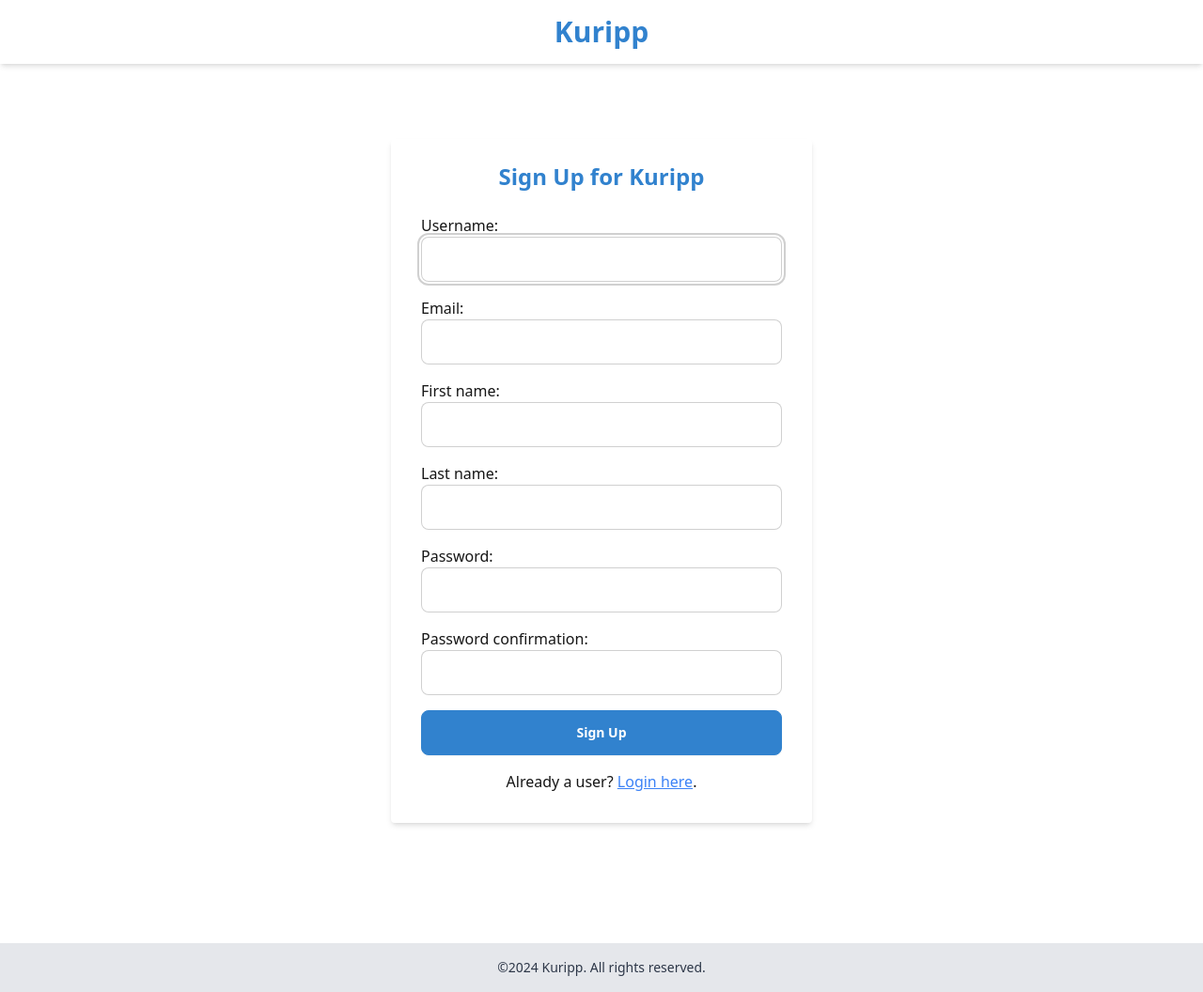
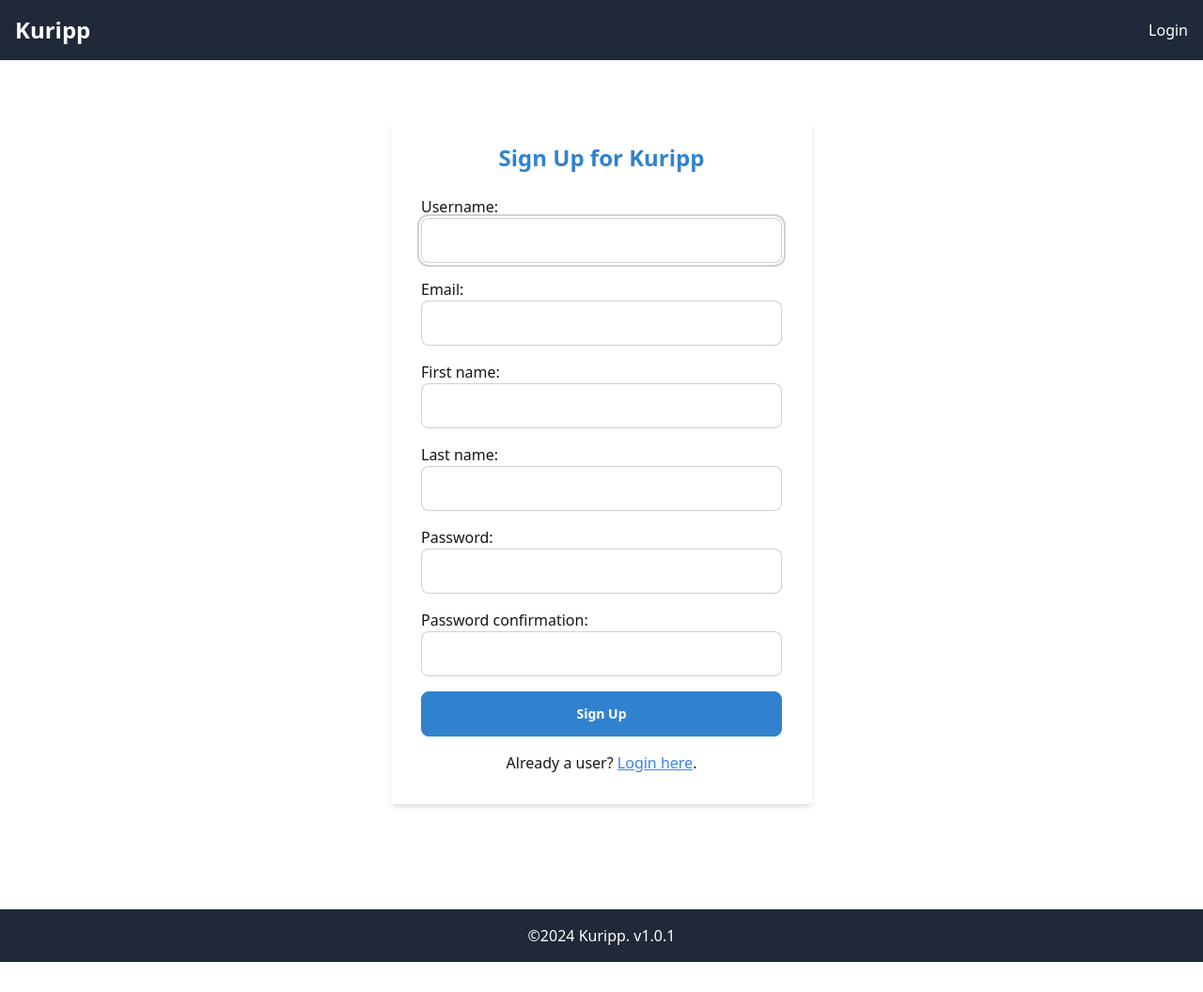
Before and after one commit to rishikeshsreehari/kuripp, a Django app: page /signup/ in a window 1280 px wide. Shown: the whole page at 94% size. After the commit the page ends 1024 px from the top, so only its background shows below. Run offline with Django 4.2, Linux system fonts and the light colour scheme.

Commit message:
Added login/logout/signup processess successfully

```diff
--- a/core/urls.py
+++ b/core/urls.py
@@ -2,9 +2,11 @@ from django.urls import path
 from . import views
 
 urlpatterns = [
+    path('', views.home, name='home'),  # Ensure this line is present
     path('signup/', views.signup, name='signup'),
     path('login/', views.login_view, name='login'),
     path('add-session/', views.add_session, name='add_session'),
     path('profile/', views.profile, name='profile'),
-    path('', views.landing, name='landing'),
+    path('logout/', views.logout_view, name='logout'),  # Add this line
+
 ]
--- a/core/views.py
+++ b/core/views.py
@@ -1,30 +1,32 @@
+from django.contrib.auth import logout
+from django.contrib.auth.decorators import login_required
 from django.contrib import messages
 from django.shortcuts import render, redirect
+from django.contrib.auth.forms import AuthenticationForm
 from django.contrib.auth import login, authenticate
-from django.contrib.auth.decorators import login_required
-from django.contrib.auth.forms import AuthenticationForm
 from .forms import CustomUserCreationForm
 from config import FOOTER_TEXT
 
-def landing(request):
+def home(request):
     return render(request, 'landing.html', {'footer_text': FOOTER_TEXT})
 
 def signup(request):
-    if request.method == 'POST':
+    if request.method == "POST":
         form = CustomUserCreationForm(request.POST)
         if form.is_valid():
             form.save()
-            messages.success(request, 'Account created successfully. Please log in.')
+            messages.success(request, "Signup successful. Please log in.")
             return redirect('login')
-        else:
-            for error in form.errors.values():
-                messages.error(request, error)
     else:
         form = CustomUserCreationForm()
-    return render(request, 'registration/signup.html', {'form': form, 'footer_text': FOOTER_TEXT, 'title': 'Sign Up', 'button_text': 'Sign Up'})
+    return render(request, 'registration/signup.html', {'form': form, 'footer_text': FOOTER_TEXT})
+
+@login_required
+def profile(request):
+    return render(request, 'profile.html', {'footer_text': FOOTER_TEXT})
 
 def login_view(request):
-    if request.method == 'POST':
+    if request.method == "POST":
         form = AuthenticationForm(request, data=request.POST)
         if form.is_valid():
             username = form.cleaned_data.get('username')
@@ -34,28 +36,28 @@ def login_view(request):
                 login(request, user)
                 return redirect('profile')
             else:
-                messages.error(request, 'Invalid username or password')
+                messages.error(request, "Invalid username or password.")
         else:
-            messages.error(request, 'Invalid username or password')
-    else:
-        form = AuthenticationForm()
-    return render(request, 'registration/login.html', {'form': form, 'footer_text': FOOTER_TEXT, 'title': 'Login', 'button_text': 'Login'})
+            messages.error(request, "Invalid username or password.")
+    form = AuthenticationForm()
+    return render(request, 'registration/login.html', {'form': form, 'footer_text': FOOTER_TEXT})
+
+def logout_view(request):
+    logout(request)
+    messages.success(request, "You have been successfully logged out.")
+    return redirect('home')
+
 
 @login_required
 def add_session(request):
-    if request.method == 'POST':
+    if request.method == "POST":
         form = WritingSessionForm(request.POST, request.FILES)
         if form.is_valid():
             session = form.save(commit=False)
             session.user = request.user
             session.save()
+            messages.success(request, "Writing session added successfully.")
             return redirect('profile')
     else:
         form = WritingSessionForm()
     return render(request, 'add_session.html', {'form': form, 'footer_text': FOOTER_TEXT})
-
-@login_required
-def profile(request):
-    user = request.user
-    avatar_url = f"https://avatars.dicebear.com/api/initials/{user.first_name}.svg"
-    return render(request, 'profile.html', {'user': user, 'avatar_url': avatar_url, 'footer_text': FOOTER_TEXT})
--- a/requirements.txt
+++ /dev/null
@@ -1,6 +0,0 @@
-asgiref==3.8.1
-Django==4.2.14
-pillow==10.4.0
-sqlparse==0.5.0
-typing-extensions==4.12.2
-tzdata==2024.1
--- a/static/css/output.css
+++ b/static/css/output.css
@@ -1435,6 +1476,20 @@ html {
   background-color: rgb(255 255 255 / var(--tw-bg-opacity));
 }
 
+.bg-gray-800 {
+  --tw-bg-opacity: 1;
+  background-color: rgb(31 41 55 / var(--tw-bg-opacity));
+}
+
+.bg-blue-100 {
+  --tw-bg-opacity: 1;
+  background-color: rgb(219 234 254 / var(--tw-bg-opacity));
+}
+
+.fill-current {
+  fill: currentColor;
+}
+
 .stroke-current {
   stroke: currentColor;
 }
@@ -1454,6 +1509,26 @@ html {
   padding-bottom: 1rem;
 }
 
+.py-8 {
+  padding-top: 2rem;
+  padding-bottom: 2rem;
+}
+
+.px-4 {
+  padding-left: 1rem;
+  padding-right: 1rem;
+}
+
+.py-1 {
+  padding-top: 0.25rem;
+  padding-bottom: 0.25rem;
+}
+
+.py-3 {
+  padding-top: 0.75rem;
+  padding-bottom: 0.75rem;
+}
+
 .pb-8 {
   padding-bottom: 2rem;
 }
@@ -1508,6 +1587,21 @@ html {
 .text-secondary {
   --tw-text-opacity: 1;
   color: var(--fallback-s,oklch(var(--s)/var(--tw-text-opacity)));
+}
+
+.text-gray-600 {
+  --tw-text-opacity: 1;
+  color: rgb(75 85 99 / var(--tw-text-opacity));
+}
+
+.text-white {
+  --tw-text-opacity: 1;
+  color: rgb(255 255 255 / var(--tw-text-opacity));
+}
+
+.text-blue-900 {
+  --tw-text-opacity: 1;
+  color: rgb(30 58 138 / var(--tw-text-opacity));
 }
 
 .underline {
--- a/templates/base.html
+++ b/templates/base.html
@@ -3,15 +3,39 @@
 <head>
     <meta charset="UTF-8">
     <meta name="viewport" content="width=device-width, initial-scale=1.0">
+    <title>{% block title %}Kuripp{% endblock %}</title>
     {% load static %}
     <link href="{% static 'css/output.css' %}" rel="stylesheet">
-    <title>{% block title %}Kuripp{% endblock %}</title>
 </head>
-<body class="bg-background min-h-screen flex flex-col">
+<body>
     {% include 'header.html' %}
-    <main class="flex-grow container mx-auto py-4">
+    <div class="min-h-screen">
+        {% if messages %}
+            <div class="container mx-auto mt-4">
+                {% for message in messages %}
+                    <div class="alert alert-{{ message.tags }} bg-blue-100 border-t-4 border-blue-500 rounded-b text-blue-900 px-4 py-3 shadow-md mb-4">
+                        <div class="flex">
+                            <div class="py-1">
+                                <svg class="fill-current h-6 w-6 text-blue-500 mr-4" xmlns="http://www.w3.org/2000/svg" viewBox="0 0 20 20"><path d="M10 15a1.5 1.5 0 100-3 1.5 1.5 0 000 3zM10 4a1 1 0 00-.894.553L4.618 13H15.382l-4.488-8.447A1 1 0 0010 4z" /></svg>
+                            </div>
+                            <div>
+                                <p class="font-bold">{{ message }}</p>
+                            </div>
+                        </div>
+                    </div>
+                {% endfor %}
+            </div>
+            <script>
+                setTimeout(function() {
+                    var alerts = document.querySelectorAll('.alert');
+                    alerts.forEach(function(alert) {
+                        alert.style.display = 'none';
+                    });
+                }, 5000); // Adjust the time as needed (5000 milliseconds = 5 seconds)
+            </script>
+        {% endif %}
         {% block content %}{% endblock %}
-    </main>
+    </div>
     {% include 'footer.html' %}
 </body>
 </html>
--- a/templates/footer.html
+++ b/templates/footer.html
@@ -1,5 +1,5 @@
-<footer class="bg-gray-200 py-4 mt-8">
-    <div class="container mx-auto text-center text-sm text-secondary">
-        ©2024 Kuripp. All rights reserved.
+<footer class="bg-gray-800 text-white py-4 mt-8">
+    <div class="container mx-auto text-center">
+        <p>{{ footer_text }}</p>
     </div>
 </footer>
--- a/templates/header.html
+++ b/templates/header.html
@@ -1,5 +1,15 @@
-<header class="bg-white shadow-md py-4">
-    <div class="container mx-auto">
-        <h1 class="text-3xl font-bold text-primary text-center">Kuripp</h1>
+<header class="bg-gray-800 text-white py-4">
+    <div class="container mx-auto flex justify-between items-center px-4">
+        <h1 class="text-2xl font-bold">Kuripp</h1>
+        <nav>
+            <ul class="flex space-x-4">
+                {% if user.is_authenticated %}
+                    <li><a href="{% url 'profile' %}" class="hover:underline">Profile</a></li>
+                    <li><a href="{% url 'logout' %}" class="hover:underline">Logout</a></li>
+                {% else %}
+                    <li><a href="{% url 'login' %}" class="hover:underline">Login</a></li>
+                {% endif %}
+            </ul>
+        </nav>
     </div>
 </header>
```
Also changed, not shown: other parts of static/css/output.css (+49 -0 lines), templates/landing.html (+7 -8 lines), templates/profile.html (+14 -7 lines).
